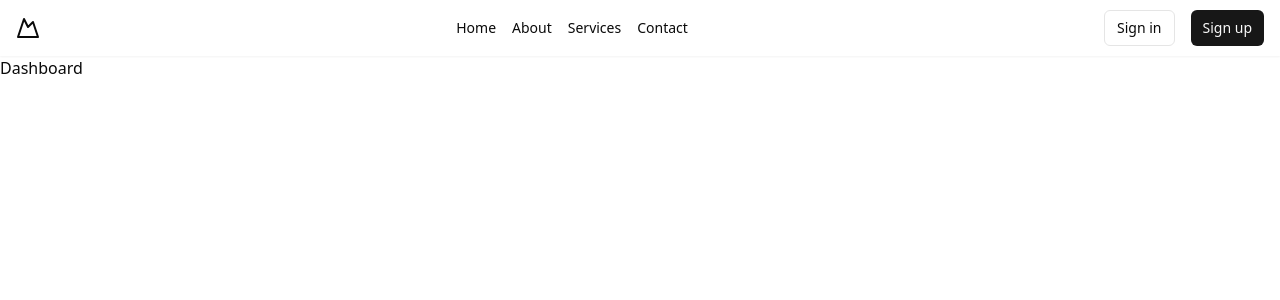
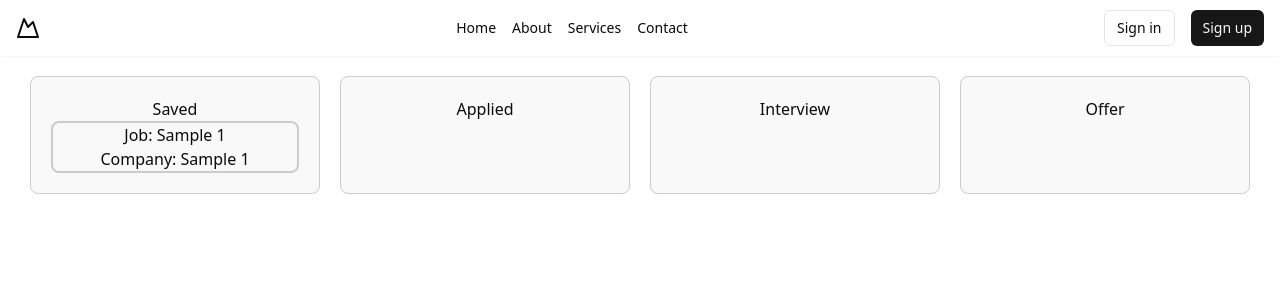
Before and after one commit to tsatn/JobTrek, a React (Vite) app in the folder frontend/: page / in a window 1280 px wide. Shown: the top 300 px of the page. Built offline with nearby package versions, Linux system fonts and the light colour scheme.

Commit message:
feature: DashBoard sections

```diff
--- /dev/null
+++ b/frontend/src/components/DashboardSection.tsx
@@ -0,0 +1,23 @@
+import React from 'react'
+import JobList from './Joblist'
+
+interface JobData {
+  title: string
+  company: string
+}
+
+interface DashboardSectionProps {
+  title: string
+  jobData: JobData[]
+}
+
+const DashboardSection: React.FC<DashboardSectionProps> = ({ title, jobData }) => {
+  return (
+    <div>
+      <h1>{title}</h1>
+      <JobList jobs={jobData} /> {}
+    </div>
+  )
+}
+
+export default DashboardSection
--- /dev/null
+++ b/frontend/src/components/Job.css
@@ -0,0 +1,9 @@
+/* Job.css */
+.Job {
+  display: flex;
+  flex-direction: column;
+  align-items: center;
+  border: 2px solid #ccc;
+  border-radius: 8px;
+  background-color: #f9f9f9;
+}
--- /dev/null
+++ b/frontend/src/components/Job.tsx
@@ -0,0 +1,16 @@
+import React from 'react'
+import './Job.css'
+interface JobProps {
+  title: string
+  company: string
+}
+
+const Job: React.FC<JobProps> = ({ title, company }) => {
+  return (
+    <div className='Job'>
+      <h2>Job: {title}</h2>
+      <h2>Company: {company}</h2>
+    </div>
+  )
+}
+export default Job
--- /dev/null
+++ b/frontend/src/components/Joblist.tsx
@@ -0,0 +1,23 @@
+import React from 'react'
+import Job from './Job'
+
+interface JobData {
+  title: string
+  company: string
+}
+
+interface JobListProps {
+  jobs: JobData[]
+}
+
+const JobList: React.FC<JobListProps> = ({ jobs }) => {
+  return (
+    <div>
+      {jobs.map((job, index) => (
+        <Job key={index} title={job.title} company={job.company} />
+      ))}
+    </div>
+  )
+}
+
+export default JobList
--- /dev/null
+++ b/frontend/src/pages/JobDashboardPage.css
@@ -0,0 +1,15 @@
+.JobDashboardPage {
+  display: flex;
+  justify-content: space-between;
+  padding: 20px;
+}
+
+.JobDashboardPage > div {
+  flex: 1;
+  margin: 0 10px;
+  padding: 20px;
+  text-align: center;
+  border: 1px solid #ccc;
+  border-radius: 8px;
+  background-color: #f9f9f9;
+}
--- a/frontend/src/pages/JobDashboardPage.tsx
+++ b/frontend/src/pages/JobDashboardPage.tsx
@@ -1,3 +1,22 @@
+import DashboardSection from '../components/DashboardSection'
+import './JobDashboardPage.css'
+
+interface JobData {
+  title: string
+  company: string
+}
+const jobDataSaved: JobData[] = [{ title: 'Sample 1', company: 'Sample 1' }]
+const jobDataApplied: JobData[] = []
+const jobDataInterview: JobData[] = []
+const jobDataOffer: JobData[] = []
+
 export const JobDashboardPage = () => {
-    return <>Dashboard</>
+  return (
+    <div className='JobDashboardPage'>
+      <DashboardSection title='Saved' jobData={jobDataSaved} />
+      <DashboardSection title='Applied' jobData={jobDataApplied} />
+      <DashboardSection title='Interview' jobData={jobDataInterview} />
+      <DashboardSection title='Offer' jobData={jobDataOffer} />
+    </div>
+  )
 }
```
Also changed, not shown: 1 other file (tests, documents, lock files or other folders).
